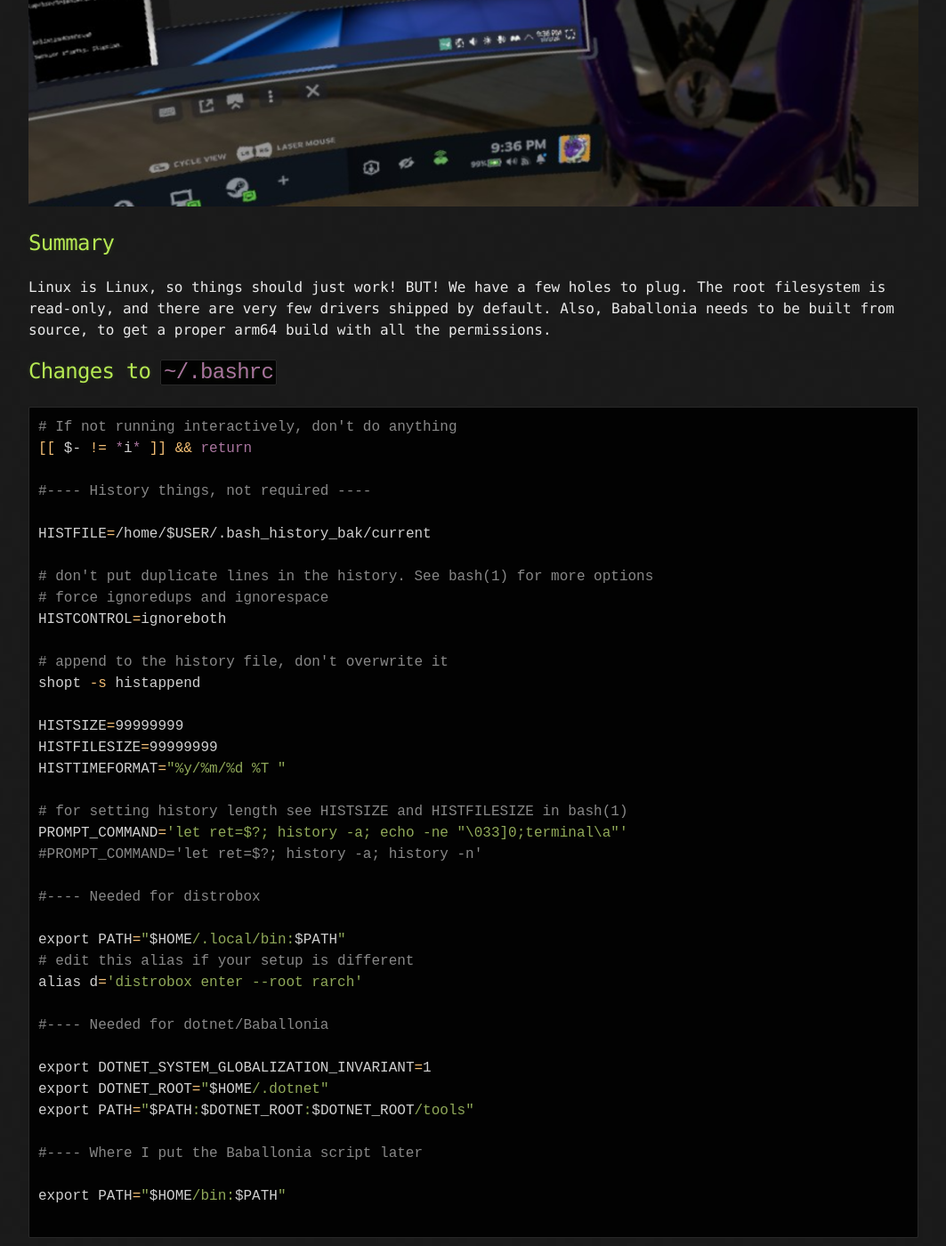
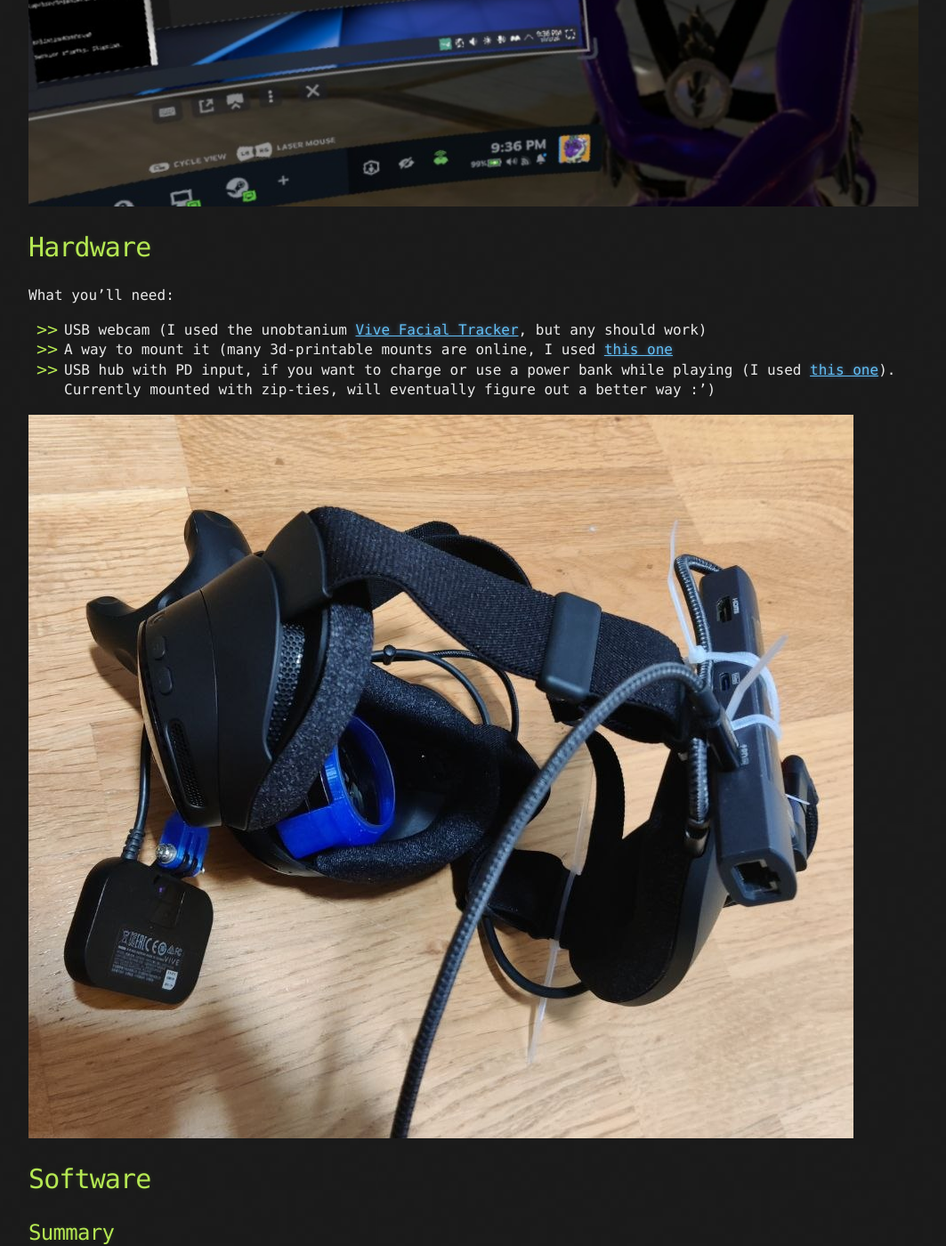
Before and after one commit to elastosaur/elastosaur.github.io, a Jekyll site: the page built from docs/_posts/2026-10-03-steam_frame_face_tracking.md, in a window 1280 px wide and 1400 px high, scrolled down 670 px. Shown: the whole window at 89% size, without its empty margins (108-1171 px from the left). Built offline with Jekyll 4.4.1, drawn with Linux system fonts in a browser that asks for light colours; the repository's description, which GitHub fills in, is left out.

Commit message:
Small description of hardware too

```diff
--- a/docs/_posts/2026-10-03-steam_frame_face_tracking.md
+++ b/docs/_posts/2026-10-03-steam_frame_face_tracking.md
@@ -5,6 +5,17 @@ comments: true
 ---
 
 ![Face tracking working in VRChat!](/assets/face_vr.png)
+
+# Hardware
+
+What you'll need:
+ - USB webcam (I used the unobtanium [Vive Facial Tracker](https://docs.vrcft.io/docs/hardware/addons/vive/face-tracker), but any should work)
+ - A way to mount it (many 3d-printable mounts are online, I used [this one](https://www.printables.com/model/1859624-steam-frame-vive-tracker-mount-front-with-babble)
+ - USB hub with PD input, if you want to charge or use a power bank while playing (I used [this one](https://www.anker.com/products/a8365)). Currently mounted with zip-ties, will eventually figure out a better way :')
+
+![Picture of my hardware setup](/assets/frame_hardware_1.png)
+
+# Software
 
 ## Summary
 
```
Also changed, not shown: docs/assets/frame_hardware_1.png (added).
